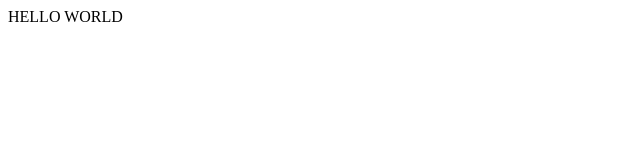
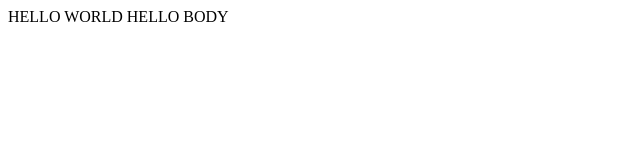
Before and after one commit to vlatko2009/PROJECT0, a plain HTML site: page index.html in a window 1280 px wide. Shown: the whole page, without its empty margins (0-640 px from the left). Drawn offline with Linux system fonts and the light colour scheme.

Commit message:
izmena na master01

```diff
--- a/index.html
+++ b/index.html
@@ -9,6 +9,7 @@
 
 	<body>
 		HELLO WORLD
+		HELLO BODY
 	</body>
 
 </HTML>
```
